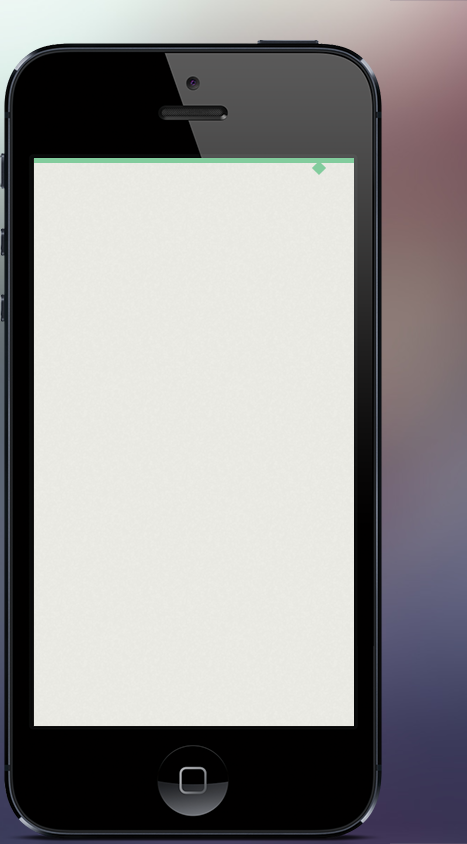
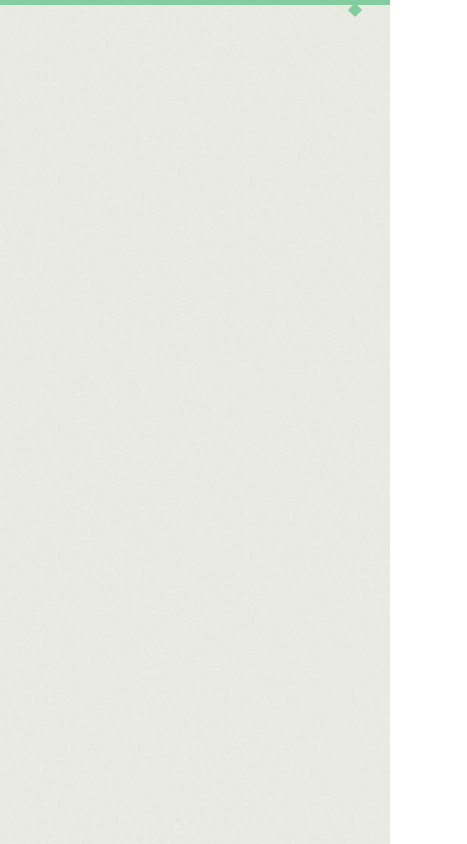
Before and after one commit to wlauka/endbands, a plain HTML site: page index.html in a window 390 px wide. Shown: the top 844 px of the page, 467 px wide, since content can reach past the window. Drawn offline with Linux system fonts and the light colour scheme.

Commit message:
quick hack for mobile viewing

```diff
--- a/css/style.css
+++ b/css/style.css
@@ -721,7 +721,36 @@ label.book-pages {
 .modal input[type="radio"]:checked + label {
 	border: 1px solid red;
 }
+/* @end  ------------------------------------------------- */
 
-
-
-/* @end  ------------------------------------------------- */
+@media all and (max-width: 500px){  /* quick hack to switch to smartphone preview */
+	html,body {
+		background: none;
+	}
+	.app-desc {
+		display: none;
+	}
+	.phone {
+		background: none;
+		height: 100%;
+		width: 100%;
+		min-height: 0;
+		margin: 0;
+		display: block;
+	}
+	#viewport {
+		width: 100%;
+		height: 100%;
+		top: 0;
+		right: 0;
+		position: absolute;
+	}
+	.panel {
+		width: 480px;
+		min-height: 100%;
+	}
+	#slider {
+		top: -100%;
+		width: 480px;
+	}
+}
--- a/js/views.js
+++ b/js/views.js
@@ -599,7 +599,7 @@
             return _this.render();
           });
           $("#slider").animate({
-            "top": "-568px"
+            "top": "-" + document.documentElement.clientHeight + "px"
           }, 1550, "easeOutElastic");
           return _this.newEvent = false;
         }
@@ -671,6 +671,8 @@
 
     MainView.prototype.inTransition = false;
 
+    MainView.prototype.viewportSize = document.documentElement.clientWidth;
+
     MainView.prototype.initialize = function() {
       var _this = this;
       $(this.el).hammer({
@@ -718,7 +720,7 @@
     MainView.prototype.backPanel = function() {
       if (this.panel > 1) {
         $(this.el).animate({
-          right: '+=320'
+          right: '+=' + this.viewportSize + "px"
         }, 300);
         this.panel--;
         return this.inTransition = false;
@@ -728,7 +730,7 @@
     MainView.prototype.forwardPanel = function() {
       if (this.panel < this.totalPanels) {
         $(this.el).animate({
-          right: '-=320px'
+          right: '-=' + this.viewportSize + "px"
         }, 300);
         this.panel++;
         return this.inTransition = false;
```
Also changed, not shown: 2 other files.
